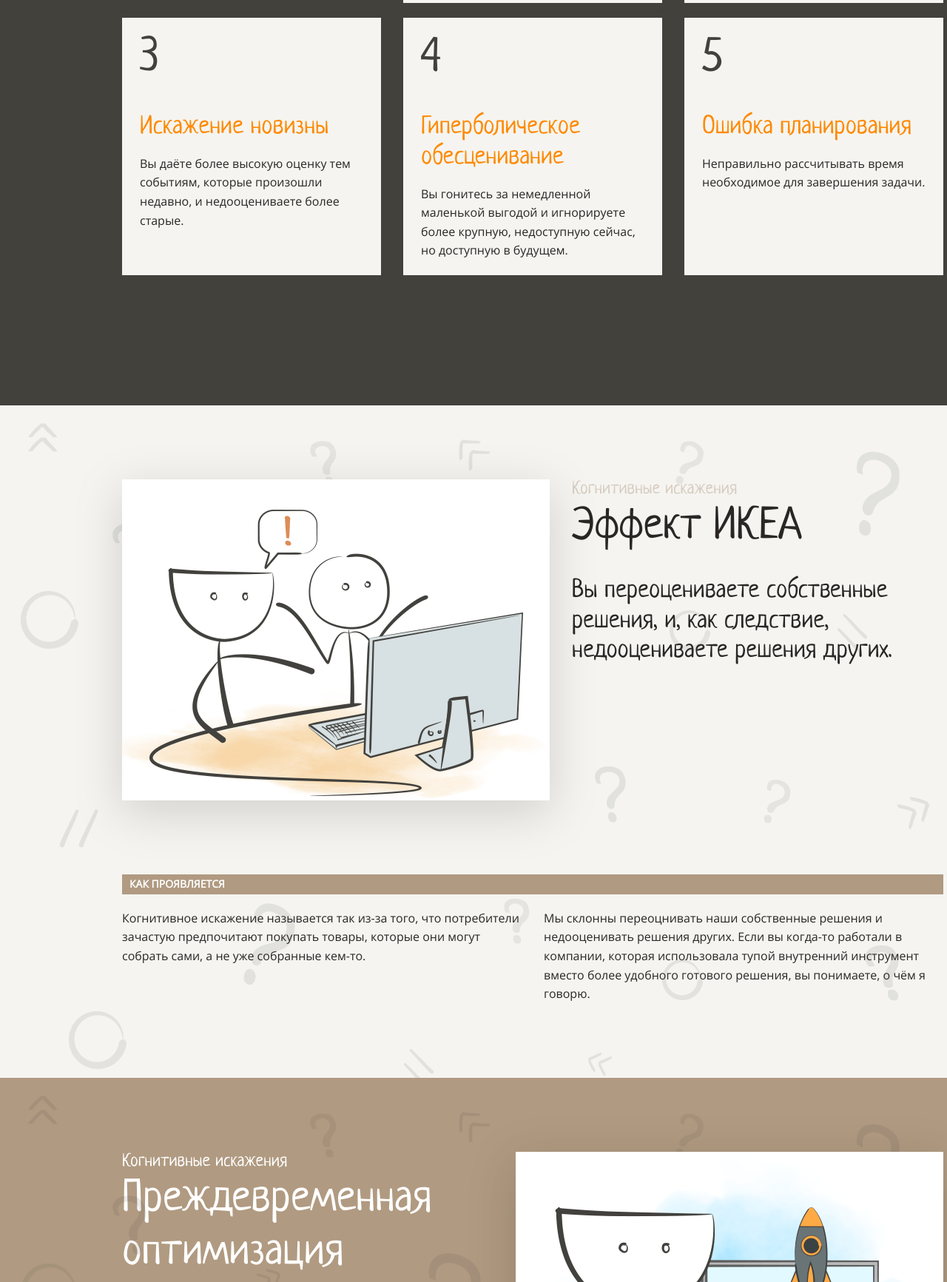
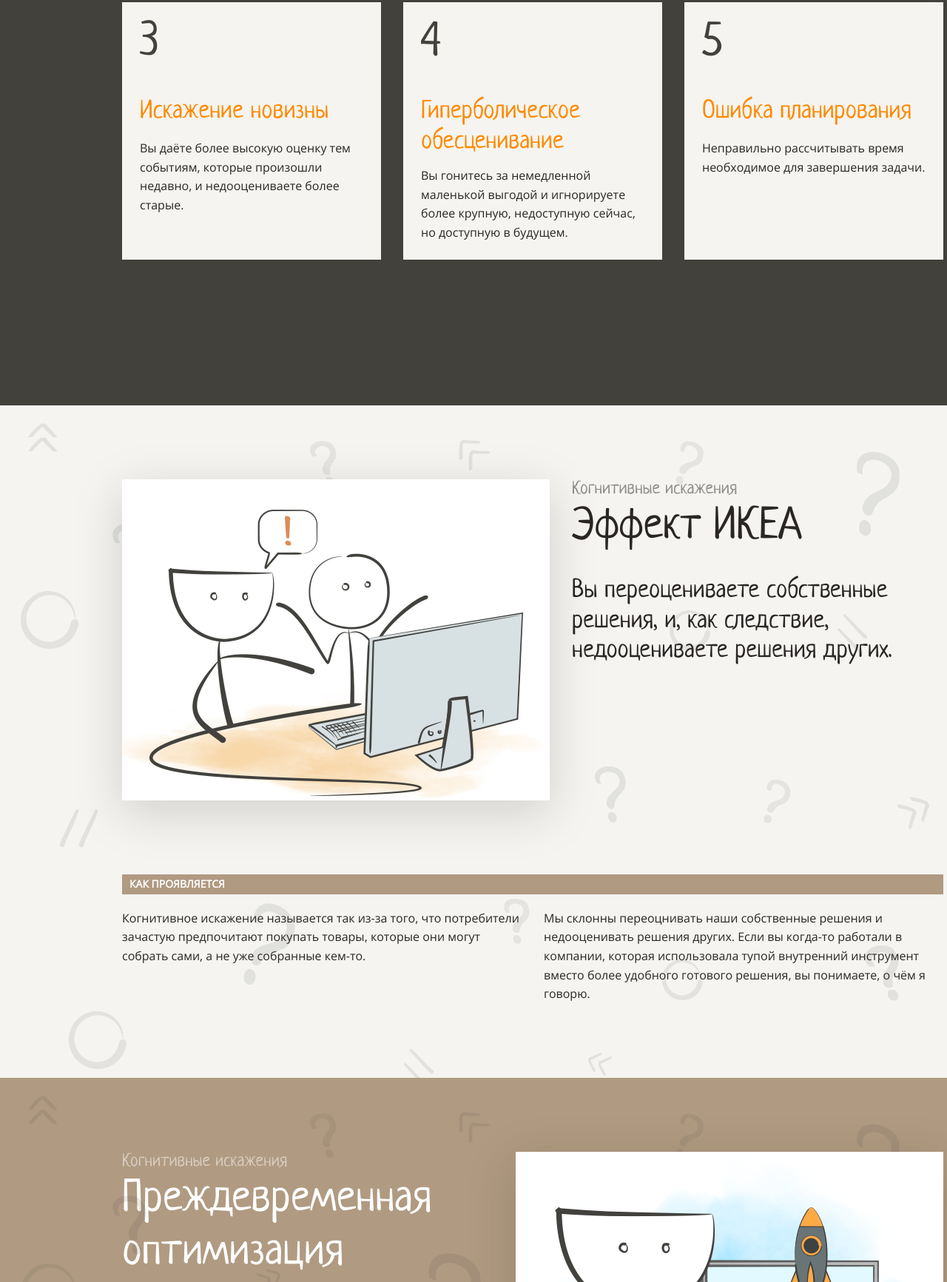
Before and after one commit to rickyspirit/layout-designer-project-lvl1, a website: page src/index.html in a window 1280 px wide. Shown: the part 2271-4004 px from the top of the page at 74% size. Drawn offline with Linux system fonts and the light colour scheme.

Commit message:
fix mistakes

```diff
--- a/src/index.html
+++ b/src/index.html
@@ -58,7 +58,7 @@
     <div class="card"><a href="#hyperbolic-discounting" class="special-a">
         <p class="card-number">4</p>
         <p class="card-header">Гиперболическое обесценивание</p>
-        <p class="card-text">Вы гонитесь за немедленной маленькой выгодой и игнорируете более крупную, недоступную сейчас, но доступную в будущем.</p>
+        <p class="card-text" id="small-margin-top">Вы гонитесь за немедленной маленькой выгодой и игнорируете более крупную, недоступную сейчас, но доступную в будущем.</p>
     </a>
     </div>
     <div class="card"><a href="#planning-error" class="special-a">
@@ -76,7 +76,7 @@
     <div class="two-columns-flex">
     <img src="assets/1.png" alt="Рисунок когнитивные искажения в программировании" class="rubric-img shadow">
     <div class="rubric-aside">
-        <p class="rubric-title text-grey">Когнитивные искажения</p>
+        <p class="rubric-title" id="rubric-title-grey">Когнитивные искажения</p>
         <h2 class="text-black">Эффект ИКЕА</h2>
         <p class="rubric-lead text-black">Вы переоцениваете собственные решения, и, как следствие, недооцениваете решения других.</p>
     </div>
@@ -92,7 +92,7 @@
     <div class="content-part">
     <div class="two-columns-flex">
     <div>
-        <p class="rubric-title text-white">Когнитивные искажения</p>
+        <p class="rubric-title" id="rubric-title-light">Когнитивные искажения</p>
         <h2 class="text-white">Преждевременная оптимизация</h2>
         <p class="rubric-lead text-white">Вы оптимизируете что-то задолго до того, как в этом появляется необходимость.</p>
     </div>
@@ -110,7 +110,7 @@
     <div class="two-columns-flex">
     <img src="assets/3.png" alt="Рисунок когнитивные искажения в программировании" class="rubric-img shadow">
     <div class="rubric-aside">
-        <p class="rubric-title text-grey">Когнитивные искажения</p>
+        <p class="rubric-title" id="rubric-title-grey">Когнитивные искажения</p>
         <h2 class="text-black">Искажение новизны</h2>
         <p class="rubric-lead text-black">Вы даёте более высокую оценку тем событиям, которые произошли недавно, и недооцениваете более старые.</p>
     </div>
@@ -126,7 +126,7 @@
     <div class="content-part">
     <div class="two-columns-flex">
     <div>
-        <p class="rubric-title text-white">Когнитивные искажения</p>
+        <p class="rubric-title" id="rubric-title-light">Когнитивные искажения</p>
         <h2 class="text-white">Гиперболическое обесценивание</h2>
         <p class="rubric-lead text-white">Вы гонитесь за немедленной <br>маленькой выгодой и игнорируете <br>более крупную, недоступную сейчас, <br>но доступную в будущем.</p>
     </div>
@@ -144,7 +144,7 @@
     <div class="two-columns-flex">
     <img src="assets/5.png" alt="Рисунок когнитивные искажения в программировании" class="rubric-img shadow">
     <div class="rubric-aside">
-        <p class="rubric-title text-grey">Когнитивные искажения</p>
+        <p class="rubric-title" id="rubric-title-grey">Когнитивные искажения</p>
         <h2 class="text-black">Ошибка планирования</h2>
         <p class="rubric-lead text-black">Неправильно рассчитывать время необходимое для завершения задачи.</p>
     </div>
@@ -152,8 +152,7 @@
     <div class="two-columns">
     <div><h3 class="brown-background text-white">Как проявляется</h3></div>
     <p class="regular-text text-black avoid-break">Одно из искажений, которое должно признать большинство из нас. И менеджеры проекта, и сами пользователи продукта — все склонны ставить сроки, в которые невозможно закончить запланированное.</p>
-    <p class="regular-text text-black">Это отлично выражается в старом афоризме:
-        Первые 90% готового кода отнимают первые 90% времени разработки. Оставшиеся 10% отнимают вторые 90% времени разработки.</p>
+    <p class="regular-text text-black">Это отлично выражается в старом афоризме:</p><br><p class="regular-text text-black">Первые 90% готового кода отнимают первые 90% времени разработки. Оставшиеся 10% отнимают вторые 90% времени разработки.</p>
     </div>
     </div>
 </section>
--- a/src/styles/style.css
+++ b/src/styles/style.css
@@ -58,10 +58,6 @@
   color: #FFFFFF;
 }
 
-.text-grey {
-  color: #D7CCC0;
-}
-
 .text-orange {
   color: #FE8A02;
 }
@@ -72,6 +68,14 @@
 
 .text-brown {
   color: #B09A81;
+}
+
+#rubric-title-light {
+  color: #D7CCC0;
+}
+
+#rubric-title-grey {
+  color: #908D8B;
 }
 
 .regular-text {
@@ -85,6 +89,7 @@
 
   font-family: 'Neucha-Regular', sans-serif;
   font-size: 24px;
+  font-weight: 400;
   line-height: 28.8px;
 }
 
@@ -137,12 +142,12 @@
   flex-direction: row;
   flex-wrap: nowrap;
   align-self: flex-start;
+  align-items: stretch;
 }
 
 .card {
   width: 302px;
-  min-height: 299px;
-  max-height: 300px;
+
   padding: 24px;
   margin: 20px 30px 0 0;
 
@@ -191,11 +196,17 @@
 }
 
 .card-text {
+  margin-bottom: 0;
+
   font-family: 'OpenSans-Regular', sans-serif;
   font-size: 16px;
   line-height: 1.6em;
 
   color: #2A2626;
+}
+
+#small-margin-top {
+  margin-top: 12px;
 }
 
 .card:hover .card-text {
```
